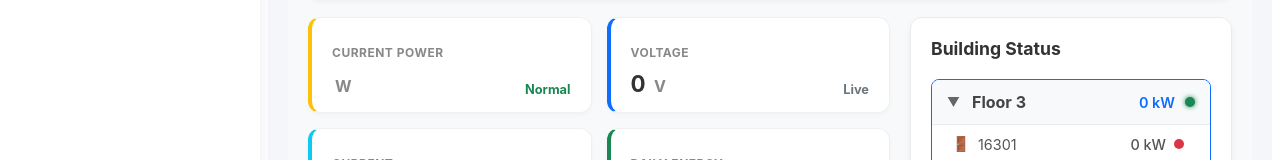
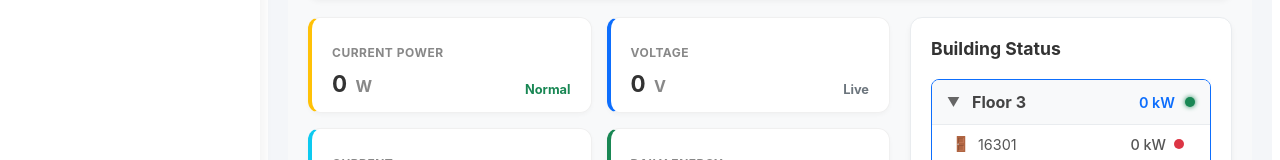
Before and after one commit to Jassadathongngern/smartwatt, a Vue app: page / in a window 1280 px wide. Shown: the part 545-705 px from the top of the page. Built offline with nearby package versions, Linux system fonts and the light colour scheme; no server answers; the database is empty; the HTML template or start-up script is replaced by a standard one.

Commit message:
update 11.59

```diff
--- a/src/components/DashboardOverviewGuest.vue
+++ b/src/components/DashboardOverviewGuest.vue
@@ -10,7 +10,7 @@ const {
   floorData,
   voltage,
   current,
-  power,
+  allBuildingTotal,
   temperature,
   humidity,
   toggleFloorExpand,
@@ -94,7 +94,12 @@ const toggleFloor = (floor) => {
       </div>
 
       <div style="height: 350px; width: 100%">
-        <EnergyUsageChart :floors="selectedFloors" :timeRange="timeRange" :livePower="power" />
+        <!-- ✅ ส่ง allBuildingTotal ไปให้กราฟ -->
+        <EnergyUsageChart
+          :floors="selectedFloors"
+          :timeRange="timeRange"
+          :livePower="Number(allBuildingTotal)"
+        />
       </div>
     </div>
 
@@ -104,9 +109,10 @@ const toggleFloor = (floor) => {
           <div class="stat-card warning">
             <p class="label">CURRENT POWER</p>
             <div class="stat-content">
-              <h3>{{ power }} <small class="unit">W</small></h3>
-              <span class="trend" :class="power > 1000 ? 'bad' : 'good'">
-                {{ power > 1000 ? "High" : "Normal" }}
+              <!-- ✅ แสดงผล allBuildingTotal -->
+              <h3>{{ allBuildingTotal }} <small class="unit">W</small></h3>
+              <span class="trend" :class="Number(allBuildingTotal) > 1000 ? 'bad' : 'good'">
+                {{ Number(allBuildingTotal) > 1000 ? "High" : "Normal" }}
               </span>
             </div>
           </div>
--- a/src/components/DeviceManagement.vue
+++ b/src/components/DeviceManagement.vue
@@ -1,7 +1,15 @@
 <script setup>
 import { ref, computed, onMounted, onUnmounted } from "vue";
 import { rtdb as db } from "../firebase";
-import { ref as dbRef, onValue, set, remove, update, push, off } from "firebase/database";
+import {
+  ref as dbRef,
+  onValue,
+  remove,
+  update,
+  push,
+  off,
+  runTransaction,
+} from "firebase/database";
 
 // --- State ---
 const devices = ref([]);
@@ -112,7 +120,7 @@ const openEditModal = (device) => {
   isModalOpen.value = true;
 };
 
-// ✅ ฟังก์ชันบันทึกการตั้งค่า (พร้อมระบบกู้คืนชื่อ)
+// ✅ ฟังก์ชันบันทึกการตั้งค่า (พร้อมระบบ Concurrency Control)
 const saveConfig = async () => {
   // 1. ตรวจสอบชื่อ: ถ้าว่าง ให้เอา defaultName หรือชื่อเดิมมาใช้ (Auto-Recovery)
   const nameToSave =
@@ -122,13 +130,27 @@ const saveConfig = async () => {
 
   if (selectedDevice.value && tempRate.value) {
     try {
-      await update(dbRef(db, `devices/${selectedDevice.value.id}`), {
-        name: nameToSave,
-        // ถ้าอุปกรณ์เก่าไม่มี defaultName ให้เติมเข้าไปด้วยเลย
-        defaultName: selectedDevice.value.defaultName || nameToSave,
-        sendRate: tempRate.value + " min",
-        last_update: Date.now(),
+      // ✅ 4. Concurrency Control: ใช้ runTransaction แทน update
+      await runTransaction(dbRef(db, `devices/${selectedDevice.value.id}`), (currentData) => {
+        if (currentData === null) {
+          return {
+            name: nameToSave,
+            defaultName: nameToSave,
+            sendRate: tempRate.value + " min",
+            last_update: Date.now(),
+          };
+        } else {
+          // ถ้ามีข้อมูลอยู่แล้ว ให้ merge ค่าใหม่เข้าไป
+          return {
+            ...currentData,
+            name: nameToSave,
+            defaultName: currentData.defaultName || nameToSave,
+            sendRate: tempRate.value + " min",
+            last_update: Date.now(),
+          };
+        }
       });
+
       isModalOpen.value = false;
     } catch (error) {
       alert("Error: " + error.message);
--- a/src/components/EnergyUsageChart.vue
+++ b/src/components/EnergyUsageChart.vue
@@ -13,6 +13,7 @@ import {
 } from "chart.js";
 import { Line } from "vue-chartjs";
 
+// TODO: Optimization Plan - Consider migrating to ApexCharts or ECharts in the next phase to reduce memory usage.
 ChartJS.register(
   CategoryScale,
   LinearScale,
--- a/src/composables/useBuildingData.js
+++ b/src/composables/useBuildingData.js
@@ -1,5 +1,4 @@
 import { ref, onMounted, onUnmounted } from "vue";
-// ✅ ดึงมาทั้ง db (Firestore) และ rtdb (Realtime DB)
 import { db, rtdb } from "../firebase";
 import { ref as dbRef, onValue, off } from "firebase/database";
 import { collection, query, orderBy, limit, onSnapshot } from "firebase/firestore";
@@ -65,14 +64,20 @@ export function useBuildingData() {
     onValue(deviceRef, (snapshot) => {
       const allDevices = snapshot.val();
       if (allDevices) {
-        // Logic คำนวณค่าไฟเดิมของคุณ...
+        // Logic คำนวณค่าไฟ
         let grandTotal = 0;
         floorData.value.forEach((floor) => {
           let floorTotal = 0;
           floor.rooms.forEach((room) => {
             const deviceData = allDevices[room.deviceId];
             if (deviceData) {
-              const p = Number(deviceData.w || 0);
+              let p = Number(deviceData.w || 0);
+
+              // ✅ 1. Data Sanitization (Out of Range Guard)
+              if (p < 0 || p > 50000) {
+                p = 0;
+              }
+
               room.power = (p / 1000).toFixed(2);
               room.status = "online";
               floorTotal += p;
@@ -81,8 +86,19 @@ export function useBuildingData() {
           floor.totalPower = (floorTotal / 1000).toFixed(2);
           grandTotal += floorTotal;
         });
-        allBuildingTotal.value = grandTotal;
-        dailyEnergy.value = ((grandTotal * 8) / 1000).toFixed(2);
+
+        // ✅ 3. Moving Average (Smoothing)
+        // เก็บค่า 5 ครั้งล่าสุด
+        if (!window.powerHistory) window.powerHistory = [];
+        window.powerHistory.push(grandTotal);
+        if (window.powerHistory.length > 5) window.powerHistory.shift();
+
+        // หาค่าเฉลี่ย
+        const avgPower =
+          window.powerHistory.reduce((a, b) => a + b, 0) / window.powerHistory.length;
+
+        allBuildingTotal.value = avgPower.toFixed(2); // ใช้ค่าเฉลี่ยแทนค่าดิบ
+        dailyEnergy.value = ((avgPower * 8) / 1000).toFixed(2);
         cost.value = (dailyEnergy.value * 4.5).toFixed(2);
       }
     });
--- a/src/firebase.js
+++ b/src/firebase.js
@@ -1,7 +1,7 @@
 import { initializeApp } from "firebase/app";
 import { getAuth } from "firebase/auth";
 import { getDatabase } from "firebase/database"; // ท่อเดิม
-import { getFirestore } from "firebase/firestore"; // ท่อใหม่
+import { getFirestore, enableIndexedDbPersistence } from "firebase/firestore"; // ท่อใหม่
 
 const firebaseConfig = {
   apiKey: "AIzaSyDkeraOC7VoIFfUnTAYYtro3RedRGWOjgo",
@@ -19,4 +19,13 @@ const auth = getAuth(app);
 const rtdb = getDatabase(app);
 const db = getFirestore(app);
 
+// ✅ 2. Offline Persistence (Firestore)
+enableIndexedDbPersistence(db).catch((err) => {
+  if (err.code == "failed-precondition") {
+    console.warn("Persistence failed: Multiple tabs open.");
+  } else if (err.code == "unimplemented") {
+    console.warn("Persistence not supported by browser.");
+  }
+});
+
 export { auth, db, rtdb };
```
